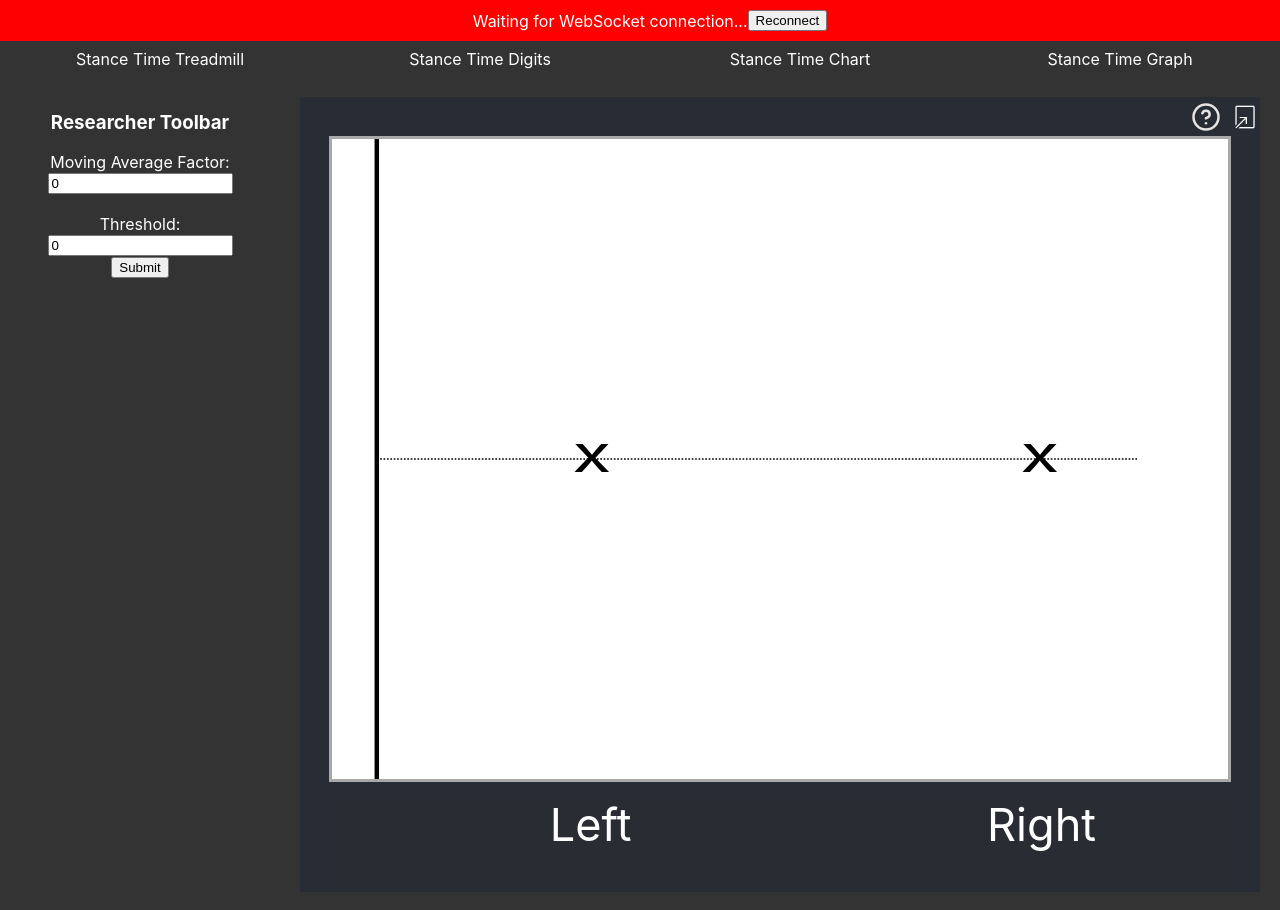
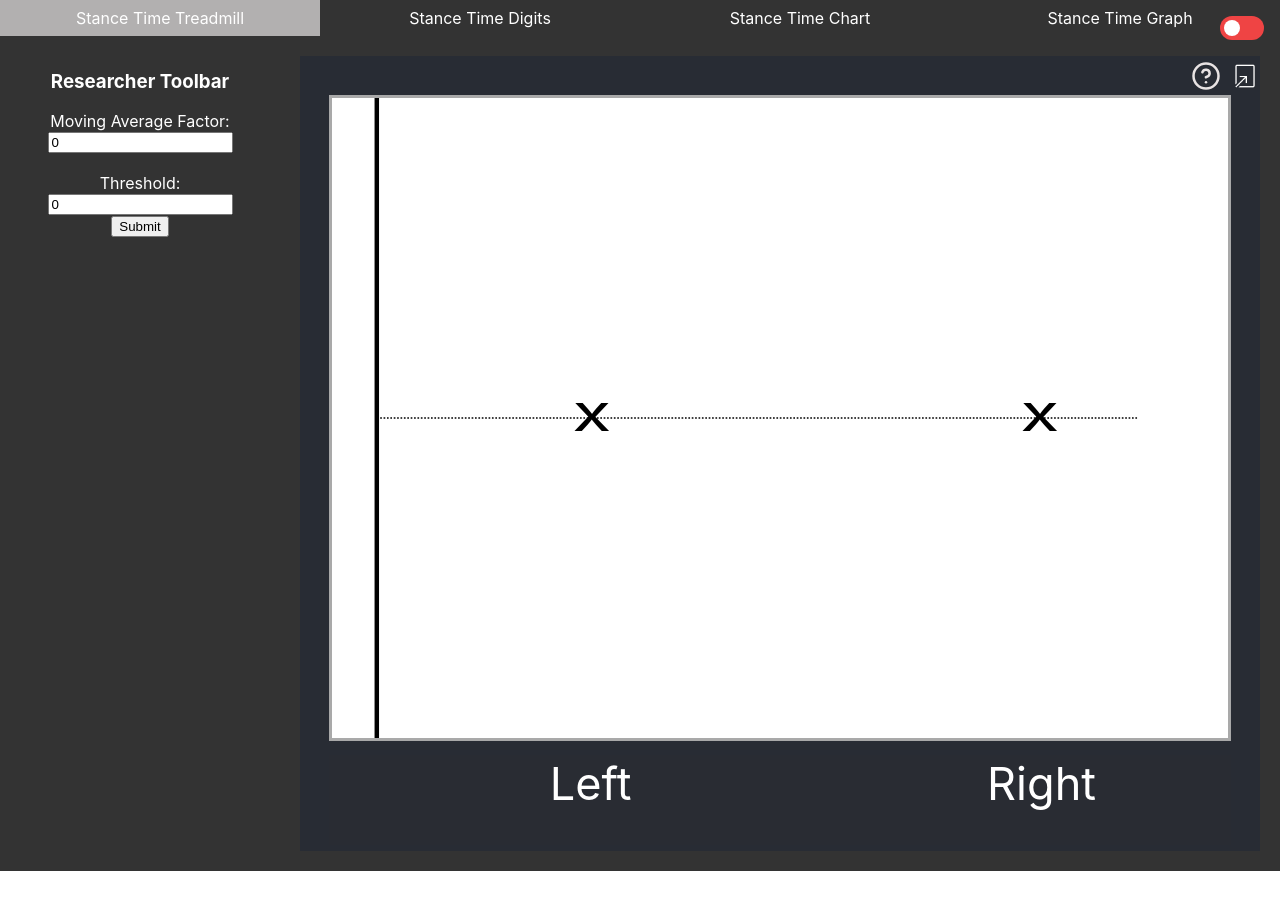
Before and after one commit to oss-slu/Step_Time_Biofeedback, a React (Create React App) app in the folder frontend/: page / in a window 1280 px wide. After the commit the page ends 871 px from the top, so only its background shows below. Built offline with nearby package versions, Linux system fonts and the light colour scheme; no server answers.

Commit message:
Replace full-width WebSocket banner with toggle switch

```diff
--- a/frontend/src/App.js
+++ b/frontend/src/App.js
@@ -7,6 +7,7 @@ import StanceTimeChart from './StanceTimeChart';
 import StanceTimeGraph from './StanceTimeGraph';
 import ResearcherToolbar from './components/ResearcherToolbar';
 import PatientView from './PatientView';
+import WebSocketSwitch from './components/WebSocketSwitch';
 
 function App() {
   const [currentView, setCurrentView] = useState('StanceTimeTreadmill');
@@ -20,8 +21,8 @@ function App() {
     }
   });
 
-  const [isWebSocketConnected, setIsWebSocketConnected] = useState(false);
-  const [webSocketError, setWebSocketError] = useState(null);
+ const [isWebSocketConnected, setIsWebSocketConnected] = useState(false);
+ const [webSocketError, setWebSocketError] = useState(null);
 
   const [movingAverageFactor, setMovingAverageFactor] = useState(0);
   const [threshold, setThreshold] = useState(0);
@@ -143,12 +144,7 @@ function App() {
 
   return (
     <div className="App">
-      <div className={`WebSocketBanner ${isWebSocketConnected ? 'connected' : 'disconnected'}`}>
-        {isWebSocketConnected
-          ? "Connection established"
-          : webSocketError || "Waiting for WebSocket connection..."}
-        {!isWebSocketConnected && <button onClick={reconnectWebsocket}>Reconnect</button>}
-      </div>
+      <WebSocketSwitch isConnected={isWebSocketConnected} reconnect={reconnectWebsocket} />
       <Navigation setCurrentView={setCurrentView}/>
       {patientWindow && <PatientView borderColor={borderColor} patientWindow={patientWindow} view={views[currentPatientView]}/>}
       <div className="main-layout">
--- /dev/null
+++ b/frontend/src/components/WebSocketSwitch.css
@@ -0,0 +1,41 @@
+.websocket-toggle {
+    position: fixed;
+    top: 16px;
+    right: 16px;
+    z-index: 1000;
+  }
+
+  .websocket-toggle input[type="checkbox"] {
+    display: none;
+  }
+
+  .switch-track {
+    width: 44px;
+    height: 24px;
+    border-radius: 9999px;
+    position: relative;
+    transition: background-color 0.3s;
+  }
+
+  .switch-track.connected {
+    background-color: #22c55e; /* green */
+  }
+
+  .switch-track.disconnected {
+    background-color: #ef4444; /* red */
+  }
+
+  .switch-thumb {
+    width: 16px;
+    height: 16px;
+    background: white;
+    border-radius: 50%;
+    position: absolute;
+    top: 4px;
+    left: 4px;
+    transition: transform 0.3s;
+  }
+
+  input[type="checkbox"]:checked + .switch-track .switch-thumb {
+    transform: translateX(20px);
+  }
--- /dev/null
+++ b/frontend/src/components/WebSocketSwitch.js
@@ -0,0 +1,23 @@
+import React from 'react';
+import './WebSocketSwitch.css';
+
+const WebSocketSwitch = ({ isConnected, reconnect }) => {
+  const handleToggle = () => {
+    if (!isConnected) {
+      reconnect();
+    }
+  };
+
+  return (
+    <div className="websocket-toggle" title={isConnected ? 'Connected' : 'Disconnected'}>
+      <label>
+        <input type="checkbox" checked={isConnected} onChange={handleToggle} />
+        <div className={`switch-track ${isConnected ? 'connected' : 'disconnected'}`}>
+          <div className="switch-thumb"></div>
+        </div>
+      </label>
+    </div>
+  );
+};
+
+export default WebSocketSwitch;
```
